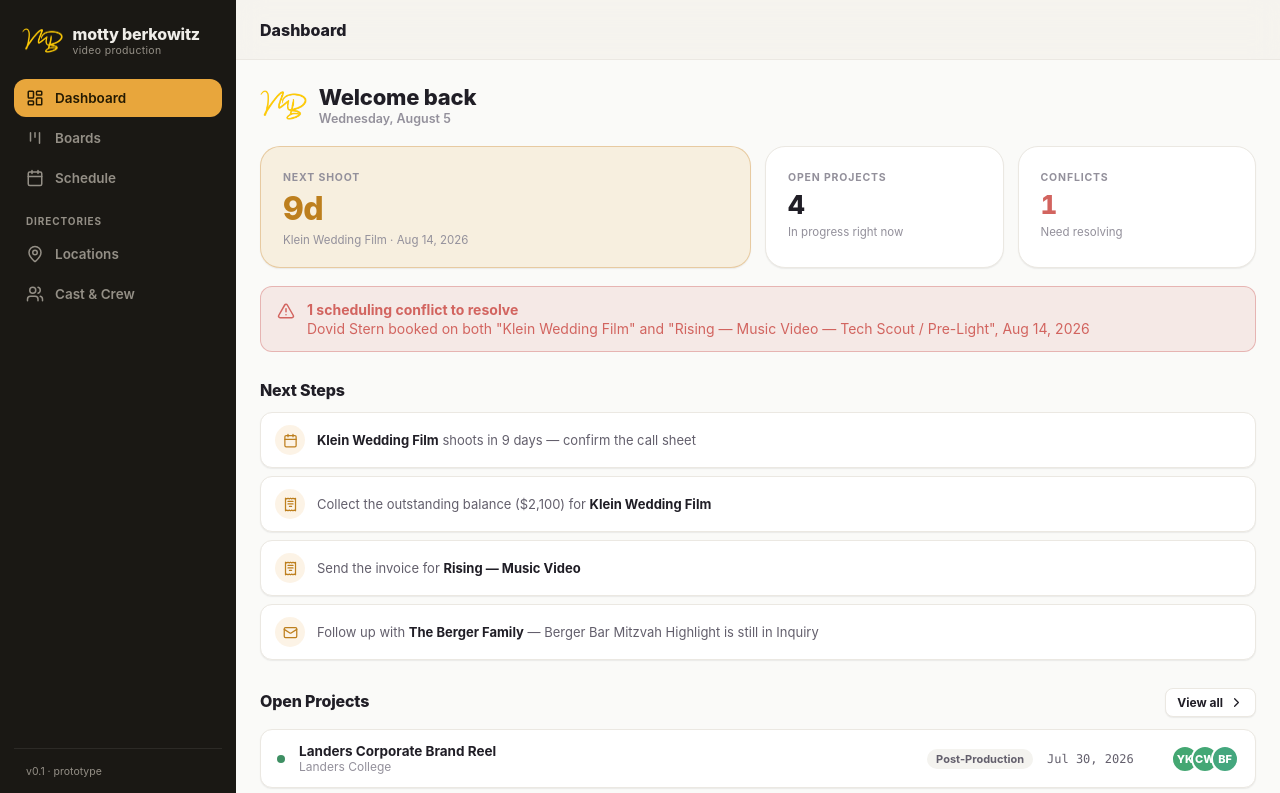
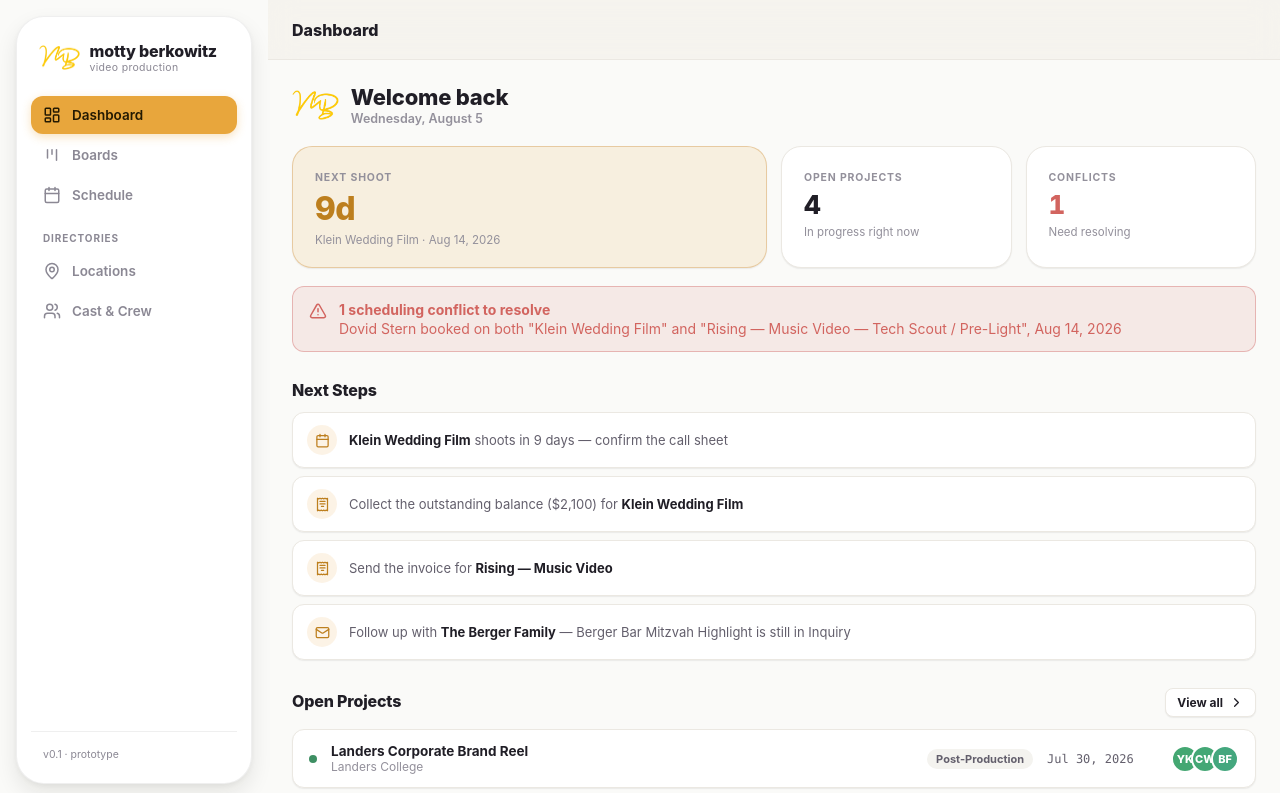
Before and after one commit to moishsonn-tech/motty-berkowitz-productions, a plain HTML site: page frontend/index.html in a window 1280 px wide. Shown: the top 793 px of the page. Drawn offline with Linux system fonts and the light colour scheme.

Commit message:
Make the sidebar a floating light card instead of a flush dark panel
Adds dedicated --sidebar-* tokens (separate from the existing --sb-*
tokens, which stay dark and are still used by the audio panel, call
sheet band, and toast — this only changes the actual left nav).
Sidebar now floats with margin, rounded corners, and a shadow on
desktop; the mobile slide-out drawer explicitly resets margin/radius
back to full-bleed so it isn't affected.

Co-Authored-By: Claude Sonnet 5 <noreply@anthropic.com>

```diff
--- a/frontend/index.html
+++ b/frontend/index.html
@@ -14,6 +14,7 @@
   --accent:#E8A63C; --accent-dark:#BD7F1E; --accent-wash:rgba(232,166,60,.13); --accent-ink:#241A02;
   --bg:#FAFAF8; --surface:#FFFFFF; --surface-2:#F4F3EF;
   --sb-bg:#1A1814; --sb-ink:#EFEDE8; --sb-mut:#948F86; --sb-line:rgba(255,255,255,.08); --sb-active-ink:#241A02;
+  --sidebar-bg:#FFFFFF; --sidebar-ink:#201E26; --sidebar-mut:#8B8894; --sidebar-line:rgba(32,30,38,.07);
   --ink:#201E26; --ink-2:#635F6C; --ink-3:#93909B; --ink-4:#D2CFD6;
   --line:#EBE8E2; --line-2:#F2F0EA;
   --good:#4CAA78; --good-wash:rgba(76,170,120,.11);
@@ -36,6 +37,7 @@
     --line:#34323C; --line-2:#2A2932;
     --accent-wash:rgba(200,134,46,.18); --good-wash:rgba(76,170,120,.16);
     --warn-wash:rgba(210,133,63,.16); --bad-wash:rgba(210,100,95,.16); --info-wash:rgba(92,130,189,.16);
+    --sidebar-bg:#201F27; --sidebar-ink:#EEECE8; --sidebar-mut:#87838F; --sidebar-line:rgba(255,255,255,.08);
   }
 }
 *{box-sizing:border-box;margin:0;padding:0}
@@ -50,23 +52,25 @@ a{color:inherit}
 
 /* ── Shell ───────────────────────────────────────────────────────────────── */
 #app{display:flex;min-height:100vh}
-.sidebar{width:var(--sidebar-w);flex:none;background:var(--sb-bg);color:var(--sb-ink);
-  display:flex;flex-direction:column;position:sticky;top:0;height:100vh;padding:18px 14px}
+.sidebar{width:var(--sidebar-w);flex:none;background:var(--sidebar-bg);color:var(--sidebar-ink);
+  display:flex;flex-direction:column;position:sticky;top:16px;height:calc(100vh - 32px);
+  margin:16px;padding:18px 14px;border-radius:var(--r-xl);box-shadow:var(--sh-float);
+  border:1px solid var(--sidebar-line)}
 .brand{display:flex;align-items:center;gap:10px;padding:6px 8px 22px}
 .brand svg,.brand-mark-img{width:auto;height:26px;flex:none;object-fit:contain}
 .brand-name{font-size:16px;font-weight:800;letter-spacing:-.01em}
-.brand-sub{font-size:10.5px;color:var(--sb-mut);letter-spacing:.03em}
+.brand-sub{font-size:10.5px;color:var(--sidebar-mut);letter-spacing:.03em}
 .nav{display:flex;flex-direction:column;gap:2px;flex:1}
 .nav-item{display:flex;align-items:center;gap:11px;padding:10px 12px;border-radius:var(--r-md);
-  color:var(--sb-mut);cursor:pointer;font-weight:600;font-size:13.5px;transition:background .15s,color .15s;
+  color:var(--sidebar-mut);cursor:pointer;font-weight:600;font-size:13.5px;transition:background .15s,color .15s;
   border:none;background:none;text-align:left;width:100%}
 .nav-item .ico{width:18px;height:18px;flex:none}
-.nav-item:hover{background:rgba(255,255,255,.06);color:var(--sb-ink)}
-.nav-item.active{background:var(--accent);color:var(--sb-active-ink)}
-.nav-group-label{font-size:10px;font-weight:700;color:var(--sb-mut);text-transform:uppercase;
+.nav-item:hover{background:var(--surface-2);color:var(--sidebar-ink)}
+.nav-item.active{background:var(--accent);color:var(--sb-active-ink);box-shadow:0 3px 10px rgba(232,166,60,.32)}
+.nav-group-label{font-size:10px;font-weight:700;color:var(--sidebar-mut);text-transform:uppercase;
   letter-spacing:.09em;padding:16px 12px 6px}
-.sidebar-foot{border-top:1px solid var(--sb-line);padding-top:12px;margin-top:8px}
-.sidebar-version{font-size:10.5px;color:var(--sb-mut);padding:4px 12px}
+.sidebar-foot{border-top:1px solid var(--sidebar-line);padding-top:12px;margin-top:8px}
+.sidebar-version{font-size:10.5px;color:var(--sidebar-mut);padding:4px 12px}
 
 .shell-main{flex:1;min-width:0;display:flex;flex-direction:column}
 .topbar{height:var(--topbar-h);flex:none;display:flex;align-items:center;gap:14px;padding:0 24px;
@@ -387,8 +391,8 @@ a{color:inherit}
 
 /* ── Mobile ──────────────────────────────────────────────────────────────── */
 @media (max-width:900px){
-  .sidebar{position:fixed;left:0;top:0;z-index:150;transform:translateX(-100%);transition:transform .22s ease;
-    box-shadow:var(--sh-lg)}
+  .sidebar{position:fixed;left:0;top:0;z-index:150;margin:0;height:100vh;border-radius:0;border:none;
+    transform:translateX(-100%);transition:transform .22s ease;box-shadow:var(--sh-lg)}
   .sidebar.open{transform:translateX(0)}
   .sidebar-backdrop{display:none;position:fixed;inset:0;background:rgba(0,0,0,.4);z-index:140}
   .sidebar-backdrop.open{display:block}
```
